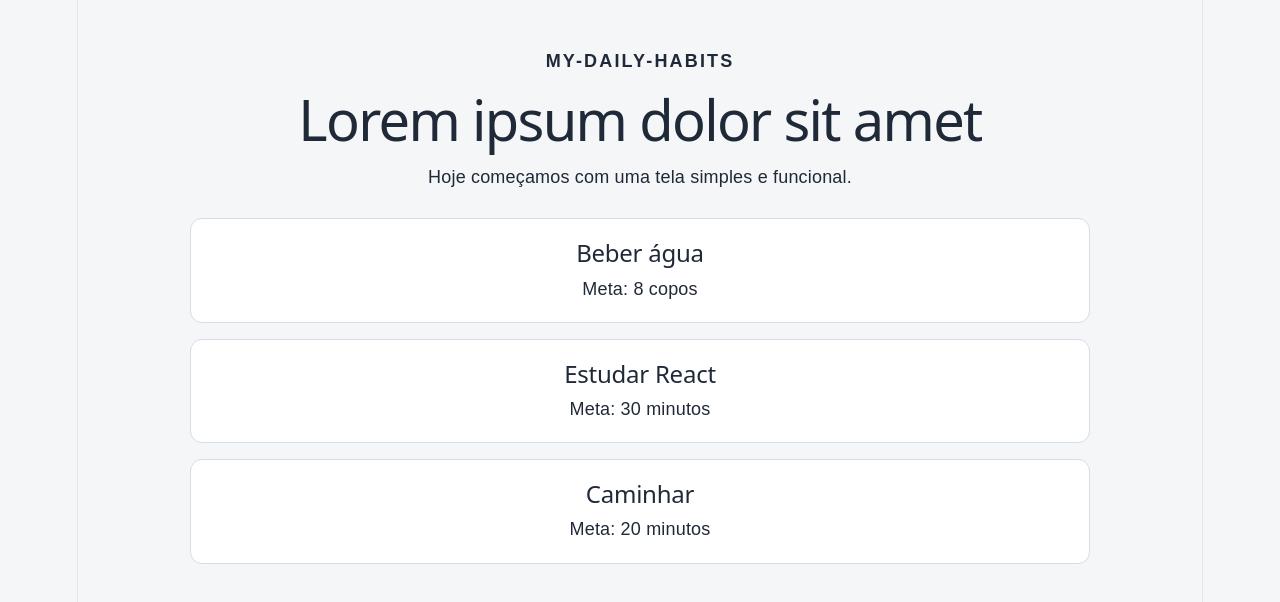
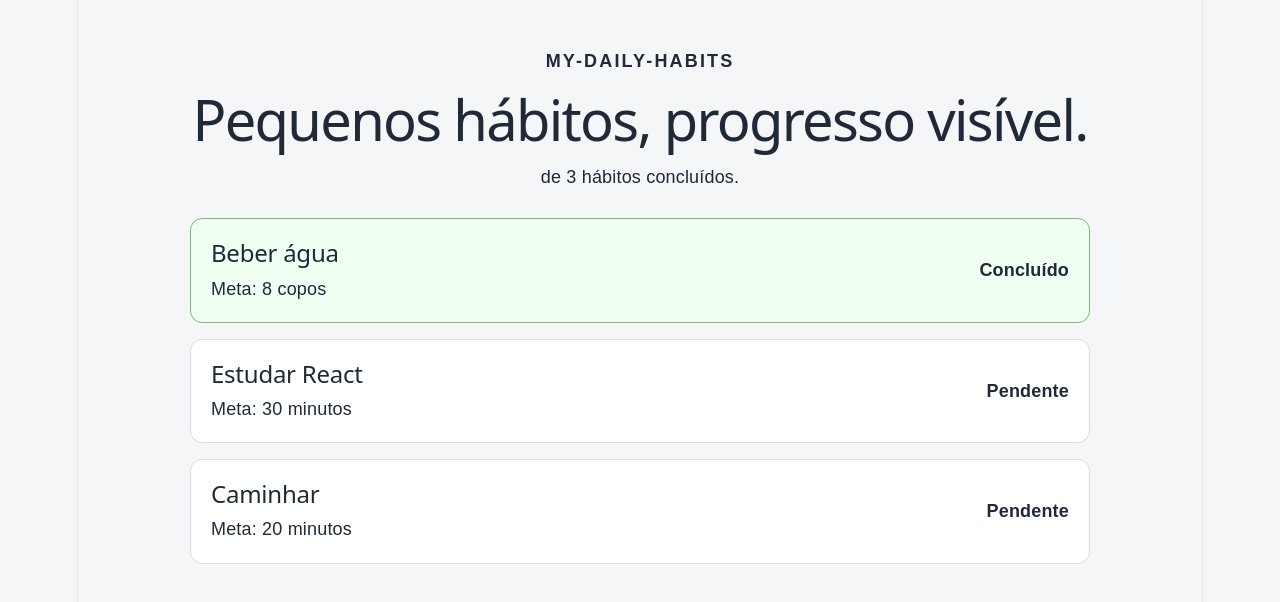
Before and after one commit to danielmds64/my-daily-habits, a React (Vite) app: page / in a window 1280 px wide. Shown: the top 602 px of the page. Built offline with nearby package versions, Linux system fonts and the light colour scheme.

Commit message:
refactor: organiza habitos em componentes

```diff
--- a/src/App.css
+++ b/src/App.css
@@ -36,8 +36,22 @@
 }
 
 .habit-card {
+  display: flex;
+  align-items: center;
+  justify-content: space-between;
+  text-align: left;
+  gap: 16px;
   padding: 20px;
   border: 1px solid #d7dde5;
   border-radius: 12px;
   background: #ffffff;
 }
+
+.habit-card.is-complete {
+  border-color: #78b87a;
+  background: #f0fff2;
+}
+
+.habit-status {
+  font-weight: 700;
+}
--- a/src/App.jsx
+++ b/src/App.jsx
@@ -1,30 +1,23 @@
 import "./App.css";
+import HabitList from "./components/HabitList";
+import { initialHabits } from "./data/habits";
 
 export default function App() {
+  const completedCount = initialHabits.filter(
+    (habit) => habit.completed,
+  ).lenght;
+
   return (
     <main className="app">
       <header className="hero">
         <p className="eyebrow">MY-DAILY-HABITS</p>
-        <h1>Lorem ipsum dolor sit amet</h1>
-        <p>Hoje começamos com uma tela simples e funcional.</p>
+        <h1>Pequenos hábitos, progresso visível.</h1>
+        <p>
+          {completedCount} de {initialHabits.length} hábitos concluídos.
+        </p>
       </header>
 
-      <section className="habit-list" aria-label="Hábitos de hoje">
-        <article className="habit-card">
-          <h2>Beber água</h2>
-          <p>Meta: 8 copos</p>
-        </article>
-
-        <article className="habit-card">
-          <h2>Estudar React</h2>
-          <p>Meta: 30 minutos</p>
-        </article>
-
-        <article className="habit-card">
-          <h2>Caminhar</h2>
-          <p>Meta: 20 minutos</p>
-        </article>
-      </section>
+      <HabitList habits={initialHabits}/>
     </main>
   );
 }
--- /dev/null
+++ b/src/components/HabitCards.jsx
@@ -0,0 +1,14 @@
+export default function HabitCard({ title, goal, completed }) {
+    return(
+        <article className={`habit-card ${completed ? "is-complete" : ""}`}>
+            <div>
+                <h2>{title}</h2>
+                <p>Meta: {goal}</p>
+            </div>
+
+            <span className="habit-status">
+                {completed ? "Concluído" : "Pendente"}
+            </span>
+        </article>
+    );
+}
--- /dev/null
+++ b/src/components/HabitList.jsx
@@ -0,0 +1,20 @@
+import HabitCard from "./HabitCards";
+
+export default function HabitList({ habits }) {
+    if (habits.lenght === 0) {
+        return <p>Nenhum hábito cadastrado.</p>
+    }
+
+    return (
+        <section className="habit-list" aria-label="Hábitos de hoje">
+            {habits.map((habit) => (
+                <HabitCard
+                    key={habit.id}
+                    title={habit.title}
+                    goal={habit.goal}
+                    completed={habit.completed}
+                />
+            ))}
+        </section>
+    );
+}
--- /dev/null
+++ b/src/data/habits.js
@@ -0,0 +1,21 @@
+export const initialHabits = [
+    {
+        id: "water",
+        title: "Beber água",
+        goal: "8 copos",
+        completed: true,
+    },
+    {
+        id: "react-study",
+        title: "Estudar React",
+        goal: "30 minutos",
+        completed: false,
+    },
+    {
+        id: "walk",
+        title: "Caminhar",
+        goal: "20 minutos",
+        completed: false,
+    },
+
+];
```
